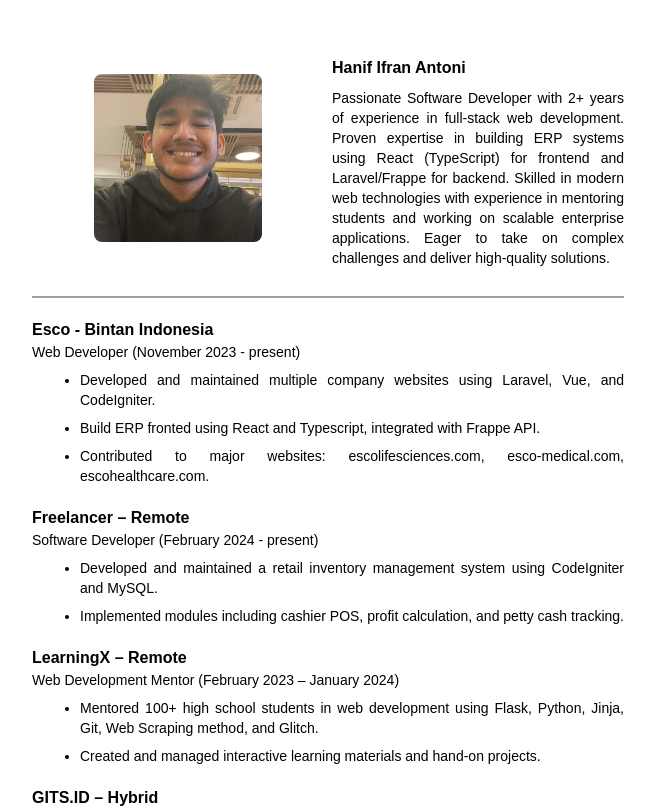
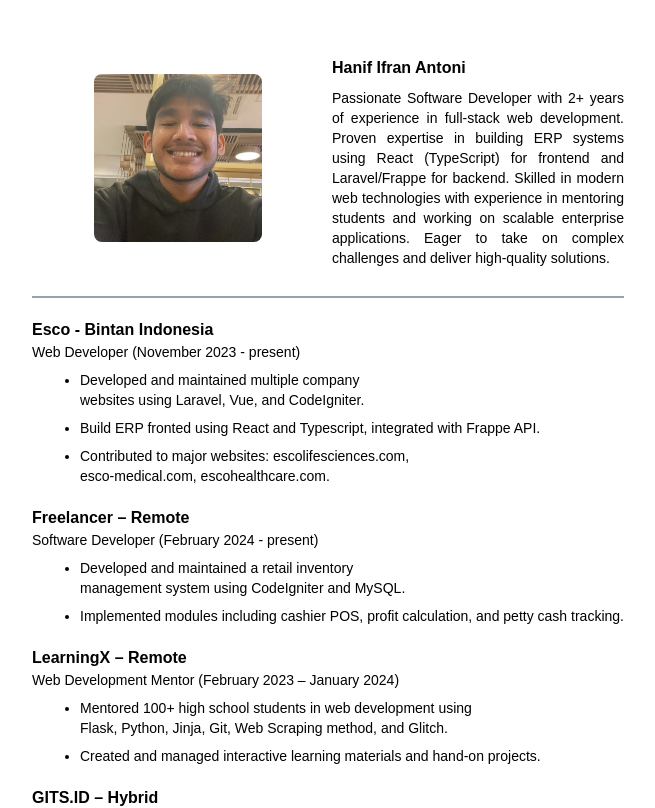
Before and after one commit to hanififran/personal, a React (Vite) app: page / in a window 1280 px wide. Shown: the top 808 px of the page, without its empty margins (312-967 px from the left). Built offline with nearby package versions, Linux system fonts and the light colour scheme.

Commit message:
Update ListItem component styling for improved text alignment and spacing

```diff
--- a/src/components/ListItem.tsx
+++ b/src/components/ListItem.tsx
@@ -15,7 +15,7 @@ const ListItem = ({ data }: ExperiencesProps) => {
           <p className="text-sm">{item.role}</p>
           {item.description.map((item, idx) => (
             <ul
-              className="list-disc ml-2 lg:ml-12 text-justify text-sm mt-2"
+              className="list-disc ml-4 lg:ml-12 text-balance text-sm mt-2"
               key={idx}
             >
               <li>{item}</li>
```
